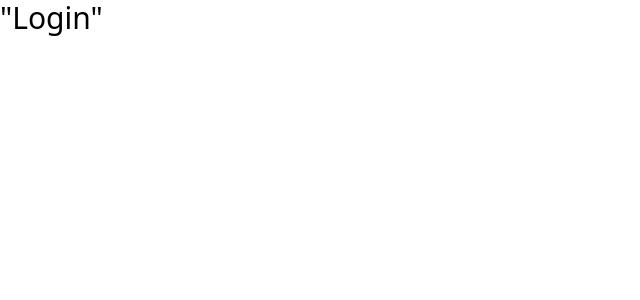
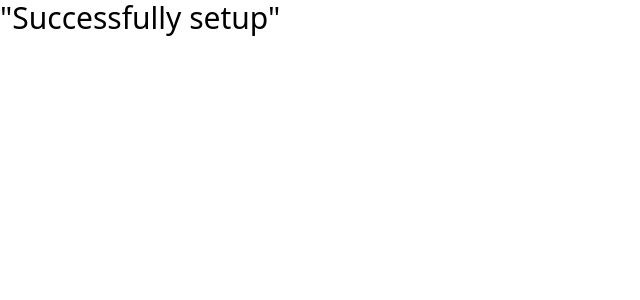
Before and after one commit to abhishekarya007/netflix-gpt, a React (Create React App) app: page / in a window 1280 px wide. Shown: the top 300 px of the page, without its empty margins (0-640 px from the left). Built offline with nearby package versions, Linux system fonts and the light colour scheme.

Commit message:
mac successfully setup done

```diff
--- a/src/components/Login.js
+++ b/src/components/Login.js
@@ -1,6 +1,6 @@
 const Login = () => {
     return (
-        <div className="text-3xl">"Login"</div>
+        <div className="text-3xl">"Successfully setup"</div>
     )
 }
 
```
Also changed, not shown: 1 other file (tests, documents, lock files or other folders).
